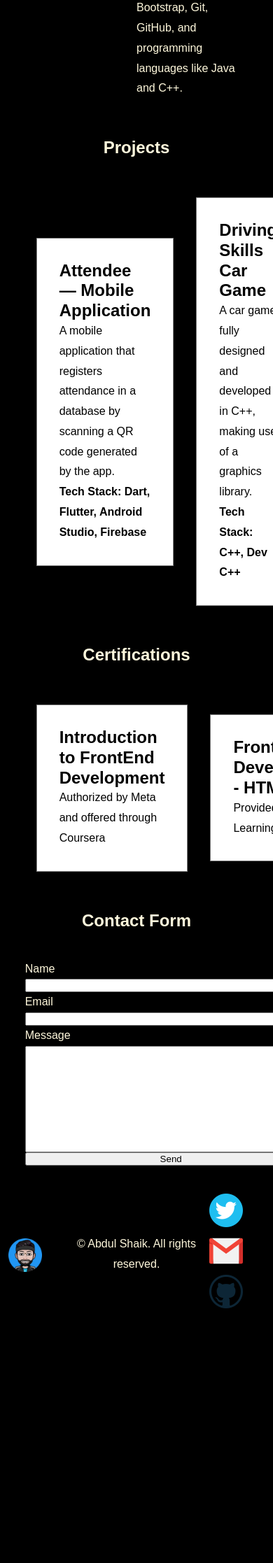
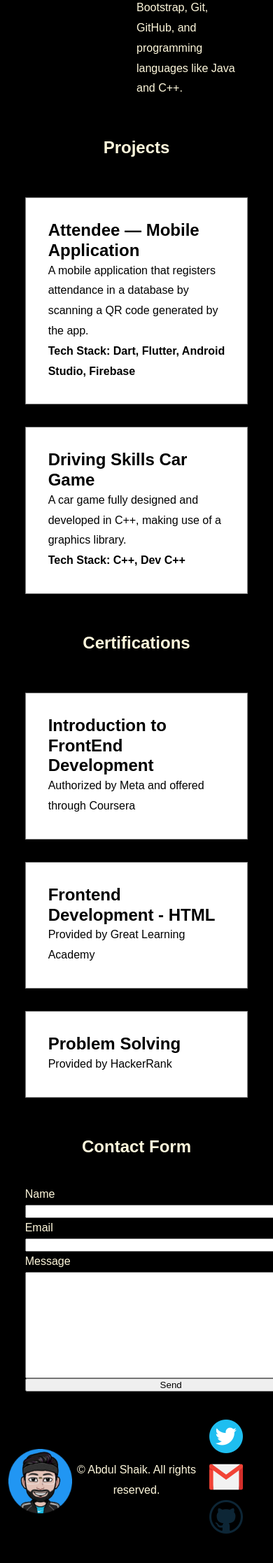
Before and after one commit to AbdulShaikz/Web-Dev, a web app: file Projects/Project_5-Portfolio_Using_HTML_&_CSS/index.html in a window 390 px wide; the page is wider, and only the part inside the window is pictured. Shown: the part 970-3204 px from the top of that part at 70% size. Before the commit the page ends 2881 px from the top of that part, so only its background shows below. Run offline with its HTML, style and script files only (its server is not run), Linux system fonts and the light colour scheme.

Commit message:
Make adjustments for the responsiveness of Project 5-Portfolio using HTML & CSS

```diff
--- a/Projects/Project_5-Portfolio_Using_HTML_&_CSS/css/styles.css
+++ b/Projects/Project_5-Portfolio_Using_HTML_&_CSS/css/styles.css
@@ -51,6 +51,10 @@ a:visited{
 }
 a:hover{
     color:blue;
+}
+a:active{
+    background-color: green;
+    color:black;
 }
 
 @keyframes myAnimation {
@@ -143,8 +147,8 @@ footer{
 
 
 footer>div>img{
-    width: 3rem;
-    height: 3rem;
+    width: 100%;
+    height: auto;
 }
 
 footer>div:nth-child(1){
@@ -176,4 +180,12 @@ footer>div:nth-child(3){
         flex-direction: column;
         align-items: center;
     }
+
+    .projects-container,
+    .certifications-container,
+    .form-container{
+        display: flex;
+        flex-direction: column;
+        align-items: center;
+    }
 }
```
